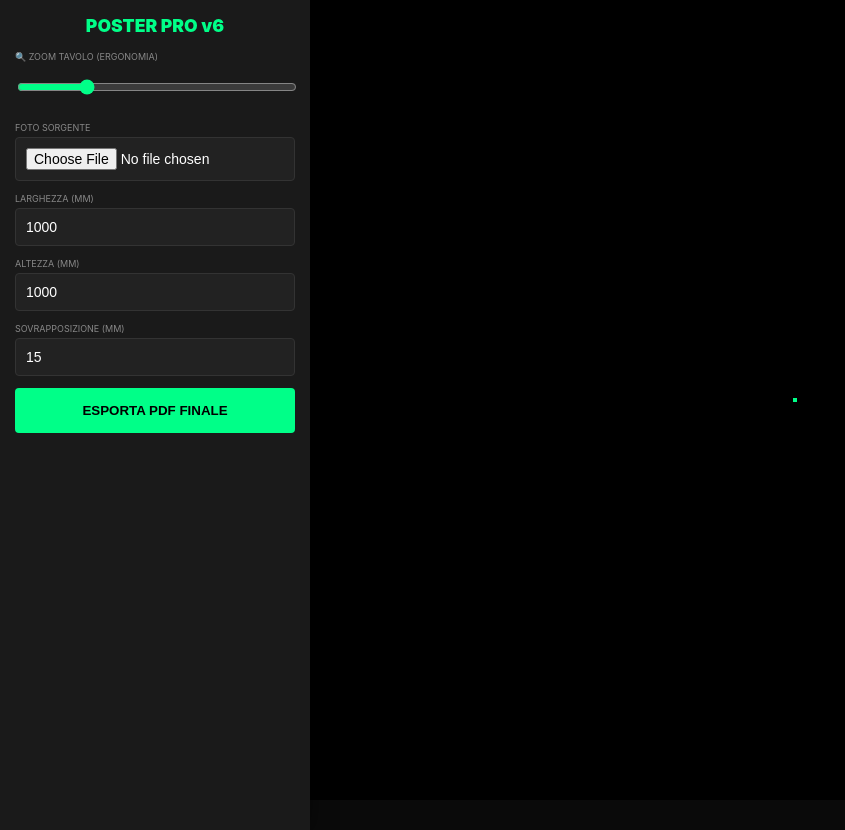
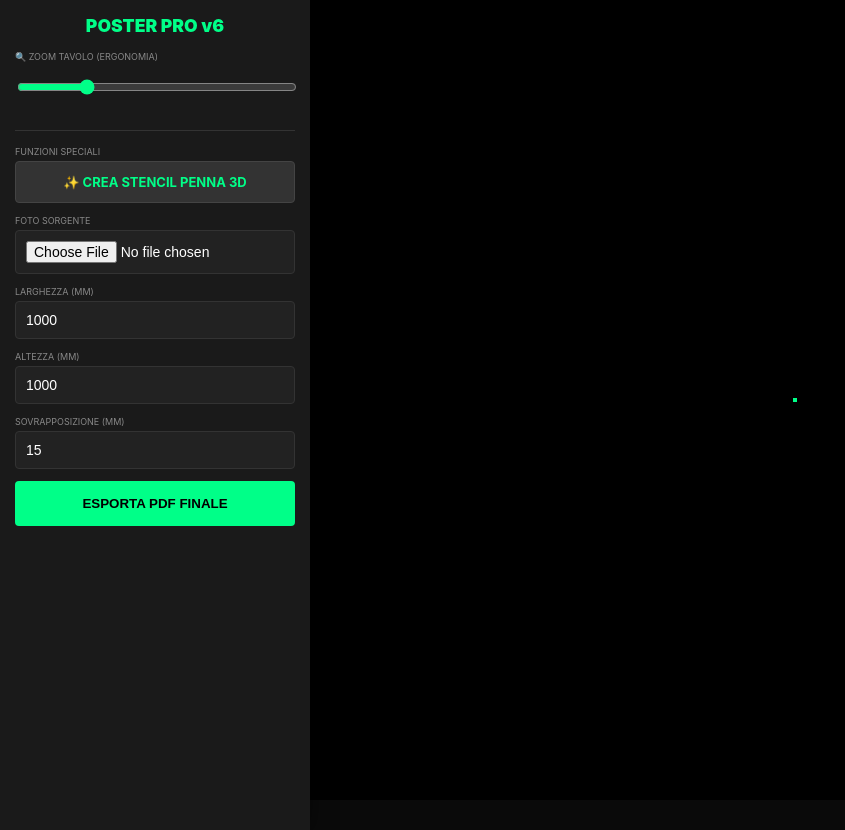
Before and after one commit to marconeri70/poster-engine, a website built with Vite: page index.html in a window 1280 px wide. Shown: the whole page, without its empty margins (0-845 px from the left). Built offline with nearby package versions, Linux system fonts and the light colour scheme.

Commit message:
Update index.html

```diff
--- a/index.html
+++ b/index.html
@@ -48,6 +48,12 @@
         <div class="control-group">
             <label>🔍 Zoom Tavolo (Ergonomia)</label>
             <input type="range" id="zoomBoard" min="0.1" max="2" step="0.1" value="0.5">
+     <div style="margin-top: 20px; padding-top: 15px; border-top: 1px solid #333;">
+    <label>Funzioni Speciali</label>
+    <a href="3d-pen.html" style="display: block; text-align: center; padding: 12px; background: #333; color: #00ff88; text-decoration: none; border-radius: 4px; font-weight: bold; font-size: 13px; border: 1px solid #444;">
+        ✨ CREA STENCIL PENNA 3D
+    </a>
+</div>
         </div>
         <div class="control-group">
             <label>Foto Sorgente</label>
```
